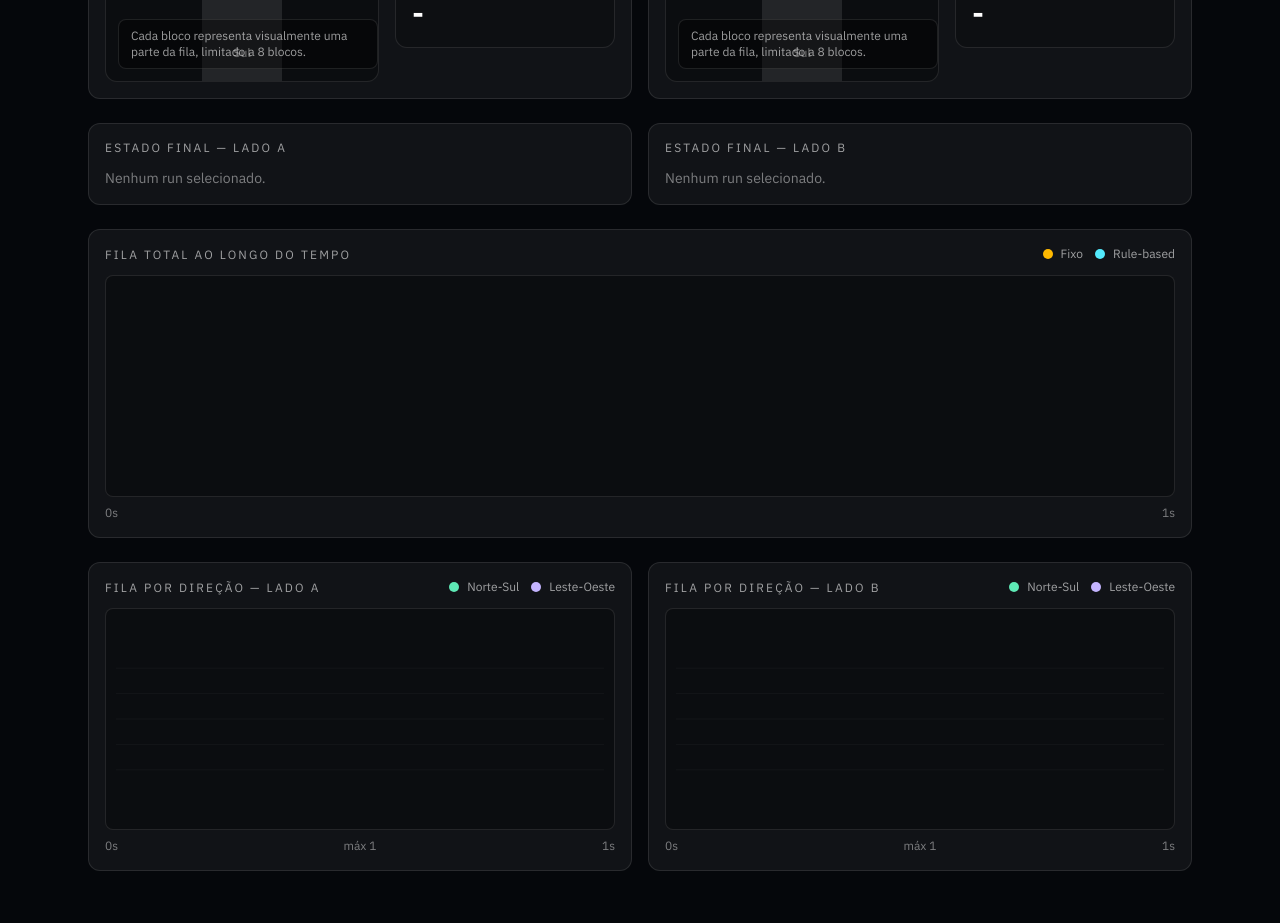
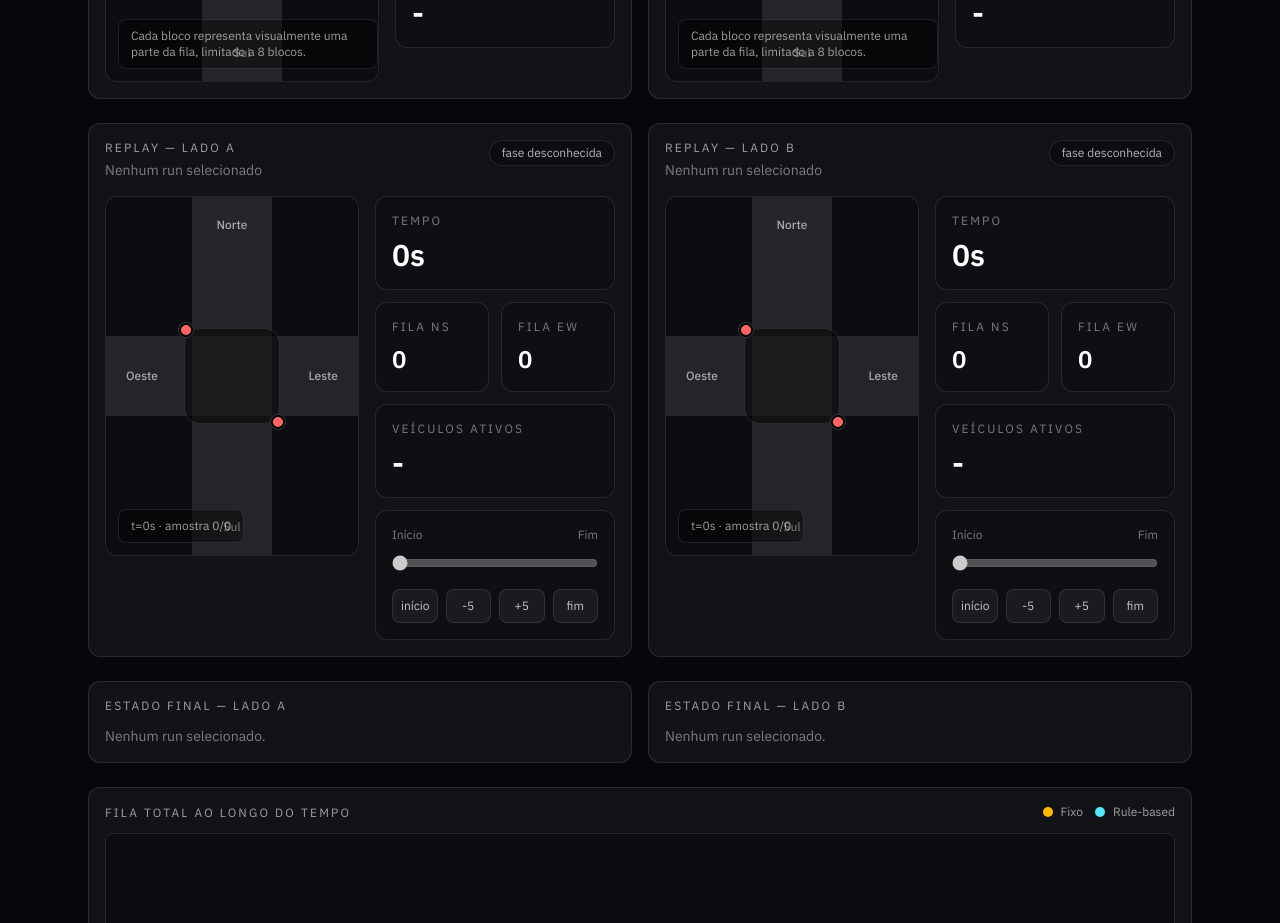
Before and after one commit to leandrolombaldo/traffic-lab, a Next.js app in the folder apps/web/: page / in a window 1280 px wide. Shown: the part 800-1723 px from the top of the page. Built offline with nearby package versions, Linux system fonts and the light colour scheme.

Commit message:
feat: add intersection replay to dashboard

```diff
--- a/apps/web/src/components/CompareDashboard.tsx
+++ b/apps/web/src/components/CompareDashboard.tsx
@@ -1,6 +1,7 @@
 import Link from "next/link"
 
 import { DirectionalQueueChart } from "@/components/DirectionalQueueChart"
+import { IntersectionReplay } from "@/components/IntersectionReplay"
 import { IntersectionSnapshot } from "@/components/IntersectionSnapshot"
 import { MetricCard } from "@/components/MetricCard"
 import { RunStateCard } from "@/components/RunStateCard"
@@ -204,6 +205,11 @@ export function CompareDashboard(props: {
           <IntersectionSnapshot title="Cruzamento — Lado B" run={b} />
         </div>
 
+        <div className="mt-6 grid gap-4 xl:grid-cols-2">
+          <IntersectionReplay title="Replay — Lado A" run={a} />
+          <IntersectionReplay title="Replay — Lado B" run={b} />
+        </div>
+
         <div className="mt-6 grid gap-4 md:grid-cols-2">
           <RunStateCard title="Estado final — Lado A" run={a} />
           <RunStateCard title="Estado final — Lado B" run={b} />
```
